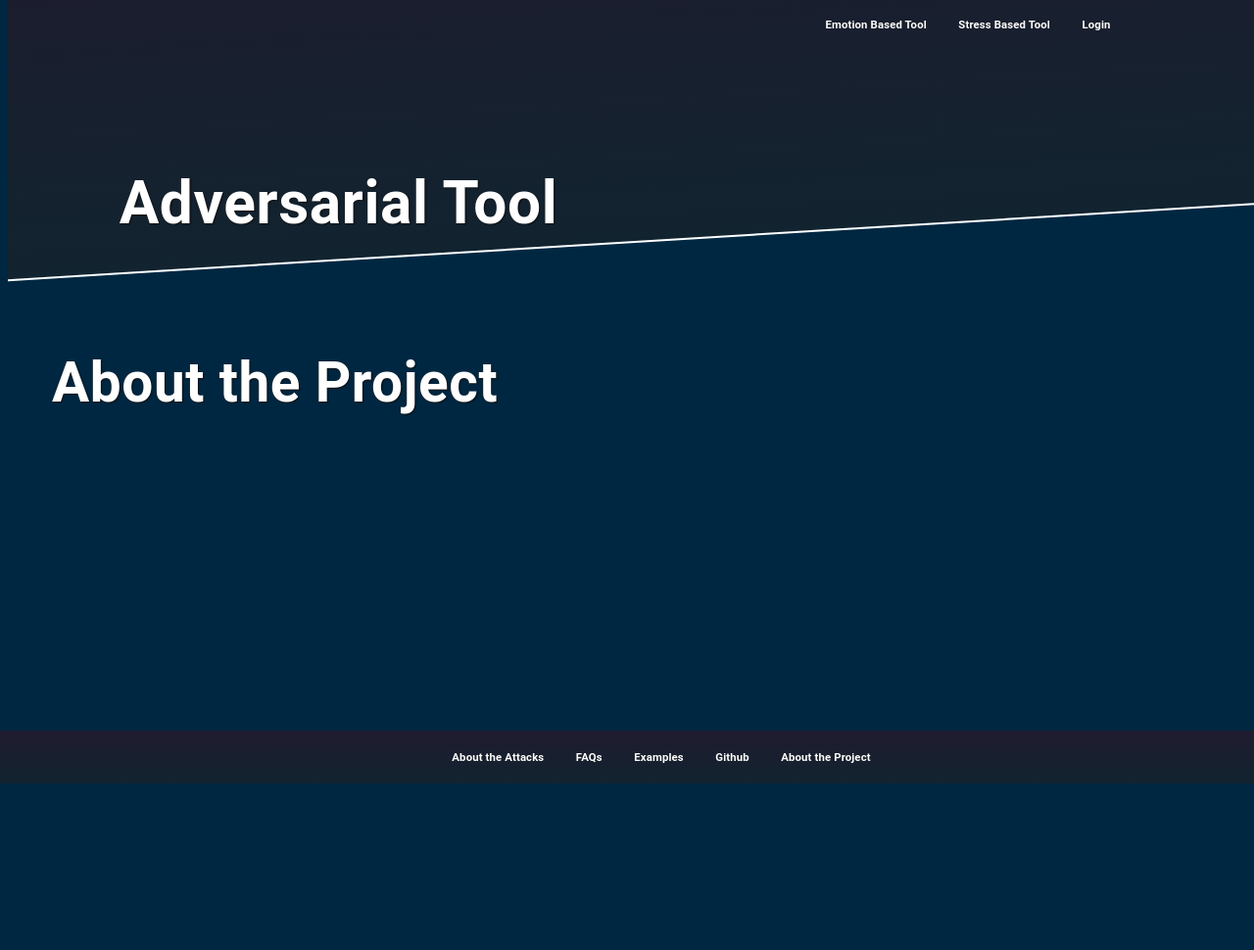
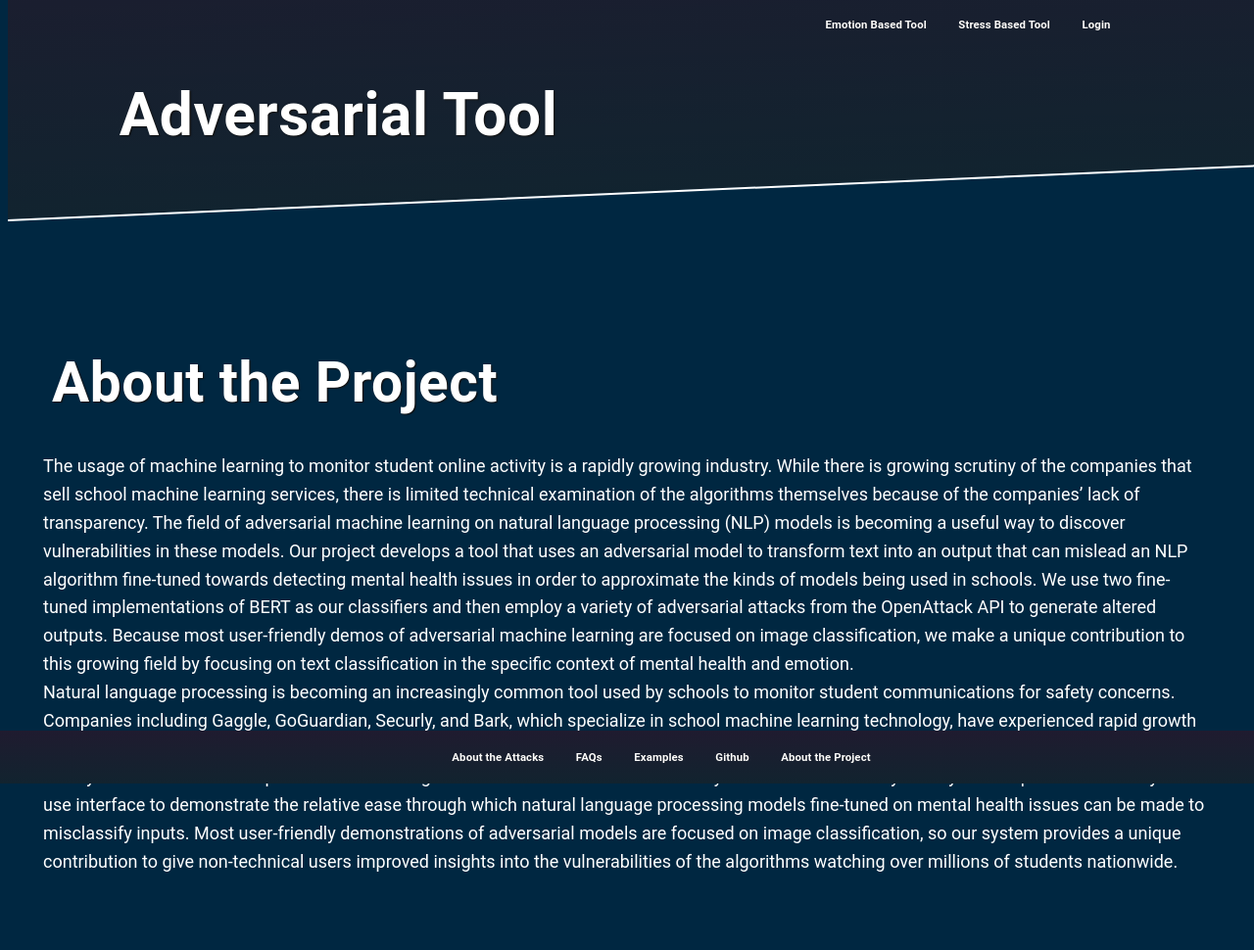
Before and after one commit to Siggy13/NLPAttack, a Django app: page /AdversarialTool/about in a window 1280 px wide. Shown: the whole page at 98% size. Before the commit the page ends 800 px from the top, so only its background shows below. Run offline with Django 3.2, Linux system fonts and the light colour scheme; some libraries are stand-ins or nearby versions.

Commit message:
header CSS changes and adding to the about page

```diff
--- a/NLP/AdversarialTool/static/AdversarialTool/styles.css
+++ b/NLP/AdversarialTool/static/AdversarialTool/styles.css
@@ -3,7 +3,7 @@
 	font-size: 10px;
 
 	/* Heading height variable*/
-	--heading-height: 30em;
+	--heading-height: 25em;
 }
 .grid-container-element {
     display: grid;
@@ -13,7 +13,10 @@
 }
 .grid-child-element {
     margin: 10px;
-    text-align: center;
+	text-align: center;
+	margin-left: auto;
+	margin-right: auto;
+
 }
 body {
 	font-family: "Roboto", Arial, sans-serif;
@@ -37,7 +40,7 @@ header::before {
 	width: 100%;
 	height: calc(var(--heading-height) + 10em);
 	z-index: -1;
-	transform: skewY(-3.5deg);
+	transform: skewY(-2.5deg);
 	background:
 		linear-gradient(rgba(0,0,0,.6), rgba(0,0,0,.6)),
 		linear-gradient(#4e4376, #2b5876);
@@ -49,7 +52,7 @@ h1 {
 	font-size: calc(2.6em + 2.4vw);
 	font-weight: 700;
 	letter-spacing: .01em;
-	padding: 10rem 0 0 4.5rem;
+	padding: 1rem 0 0 4.5rem;
 	text-shadow: .022em .022em .022em #111;
 	color: #fff;
 }
--- a/NLP/AdversarialTool/templates/AdversarialTool/about.html
+++ b/NLP/AdversarialTool/templates/AdversarialTool/about.html
@@ -2,5 +2,26 @@
 {% block body %}
 <div style="height: 300px;"></div>
 <h1 style="padding-top: .2em">About the Project</h1>
+<p class = "faq">
+The usage of machine learning to monitor student online activity is a rapidly growing industry.
+While there is growing scrutiny of the companies that sell school machine learning services, there is limited technical examination
+ of the algorithms themselves because of the companies’ lack of transparency. The field of adversarial machine learning on natural
+ language processing (NLP) models is becoming a useful way to discover vulnerabilities in these models. Our project develops a tool
+ that uses an adversarial model to transform text into an output that can mislead an NLP algorithm fine-tuned towards detecting
+ mental health issues in order to approximate the kinds of models being used in schools. We use two fine-tuned implementations of
+ BERT as our classifiers and then employ a variety of adversarial attacks from the OpenAttack API to generate altered outputs.
+ Because most user-friendly demos of adversarial machine learning are focused on image classification, we make a unique contribution
+ to this growing field by focusing on text classification in the specific context of mental health and emotion. <br>
+
+ Natural language processing is becoming an increasingly common tool used by schools to monitor student communications for safety
+ concerns. Companies including Gaggle, GoGuardian, Securly, and Bark, which specialize in school machine learning technology, have
+ experienced rapid growth over the past few years. However, these companies lack transparency as to how their machine learning
+ algorithms operate, creating the risk for a variety of unintended consequences while leaving communities unable to establish any
+ form of accountability. Our system implements an easy-to-use interface to demonstrate the relative ease through which natural
+ language processing models fine-tuned on mental health issues can be made to misclassify inputs. Most user-friendly demonstrations
+  of adversarial models are focused on image classification, so our system provides a unique contribution to give non-technical
+  users improved insights into the vulnerabilities of the algorithms watching over millions of students nationwide.
+
+</p>
 <div style="height: 50px;"></div>
 {% endblock %}
--- a/NLP/AdversarialTool/templates/AdversarialTool/emotions.html
+++ b/NLP/AdversarialTool/templates/AdversarialTool/emotions.html
@@ -9,7 +9,7 @@
             {% csrf_token %}
             {{form}}
             <br>
-            <input type="submit" value="Check Classification">
+            <input type="submit" value="Classify and Attack">
         </form>
         </div>
 
--- a/NLP/AdversarialTool/templates/AdversarialTool/index.html
+++ b/NLP/AdversarialTool/templates/AdversarialTool/index.html
@@ -13,7 +13,7 @@
             {% csrf_token %}
             {{form}}
             <br>
-            <input type="submit" value="Check Classification">
+            <input type="submit" value="Classify and Attack">
         </form>
         </div>
 
```
Also changed, not shown: NLP/AdversarialTool/views.py (+0 -18 lines), NLP/db.sqlite3.
